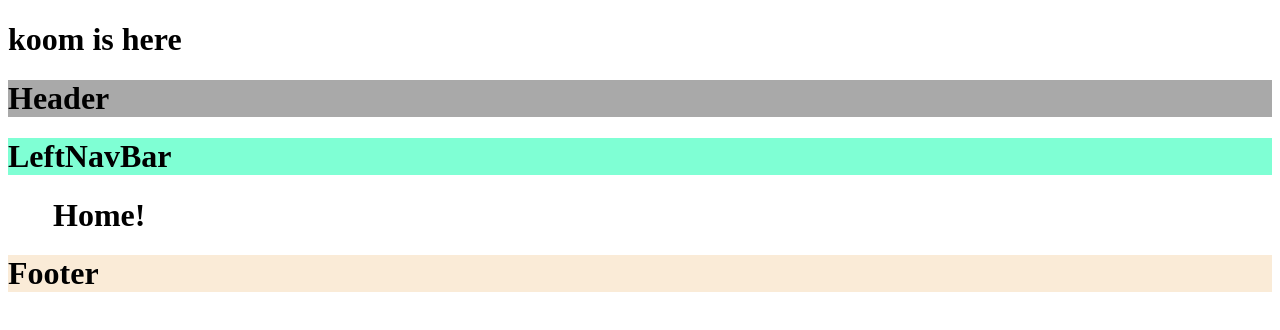
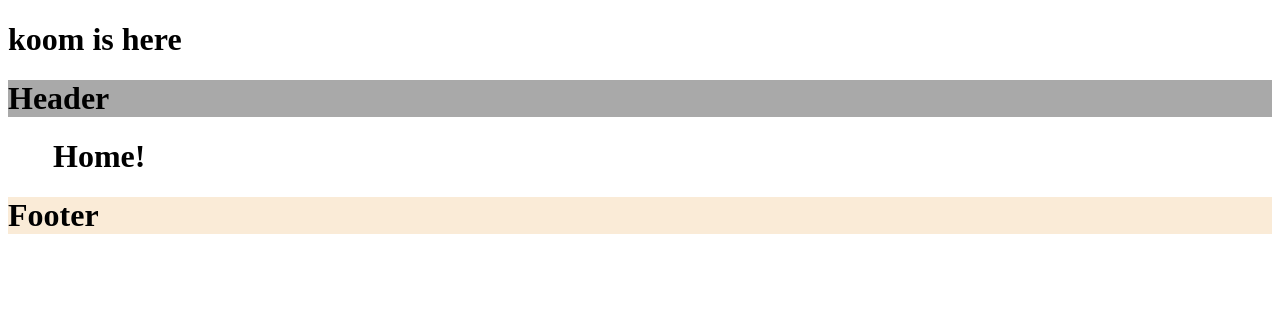
Before and after one commit to zikoom/kooms-day, a React (Create React App) app: page / in a window 1280 px wide. Shown: the top 330 px of the page. Built offline with nearby package versions, Linux system fonts and the light colour scheme.

Commit message:
사라져라 네브바 얍

```diff
--- a/src/components/layout/Layout.js
+++ b/src/components/layout/Layout.js
@@ -1,6 +1,5 @@
 import { Outlet } from "react-router-dom";
 import Header from "./Header";
-import LeftNavBar from "./LeftNavBar";
 import Footer from "./Footer";
 
 import '../../App.css'
@@ -9,7 +8,6 @@ function Layout(){
   return (
     <div>
       <Header />
-      <LeftNavBar />
       <div className="main-content-wrapper">
         <Outlet />
       </div>
--- a/src/components/layout/LeftNavBar.js
+++ /dev/null
@@ -1,9 +0,0 @@
-function LeftNavBar(){
-  return (
-    <div className="left-navbar-container">
-      <h1>LeftNavBar</h1>
-    </div>
-  )
-}
-
-export default LeftNavBar;
```
